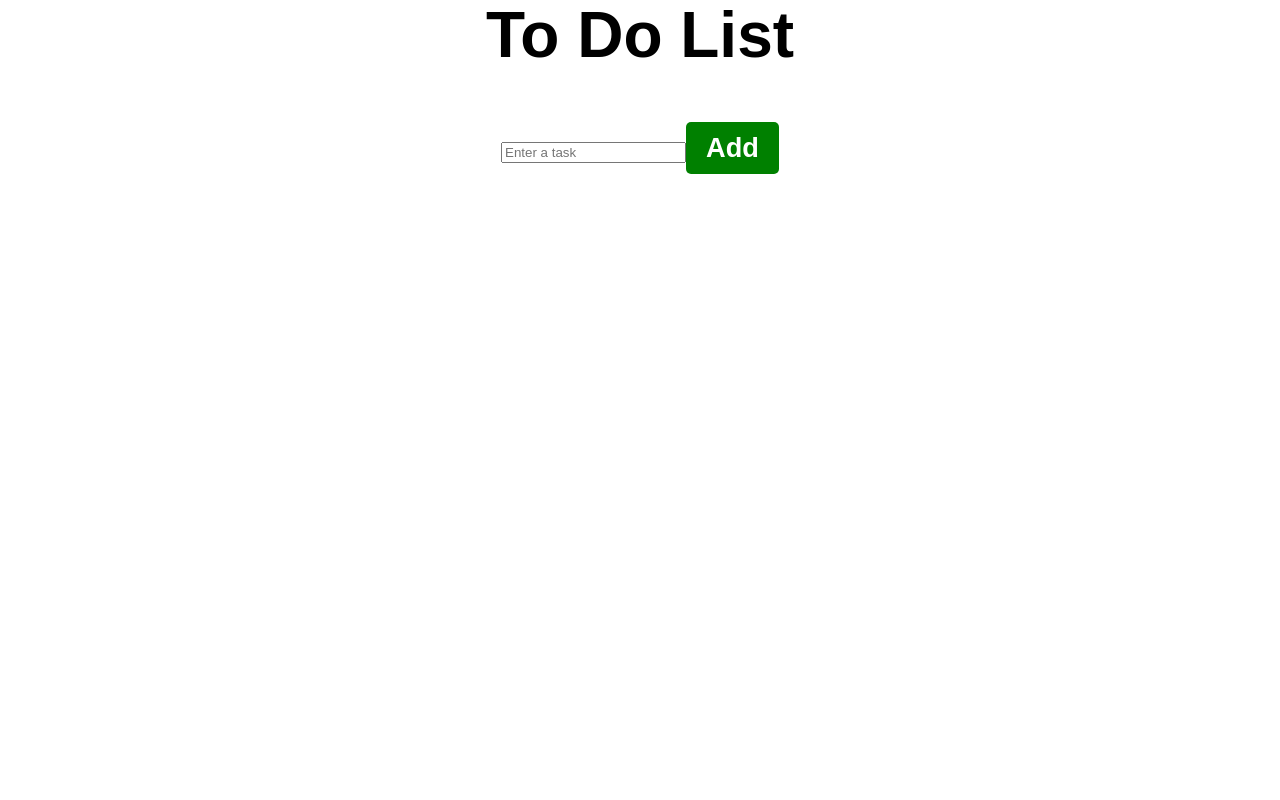
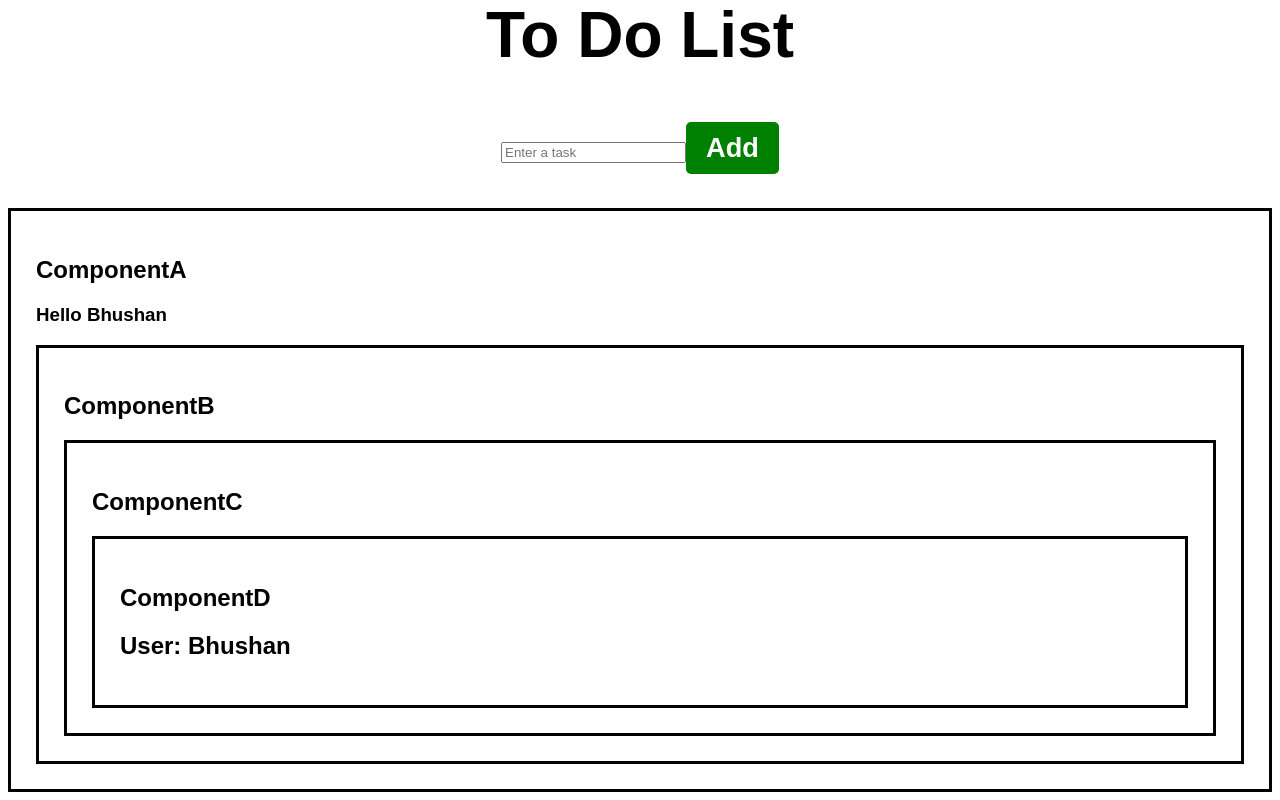
Before and after one commit to bhushank12/ReactLearning, a React (Vite) app: page / in a window 1280 px wide. Shown: the part 898-1698 px from the top of the page. Before the commit the page ends 1088 px from the top, so only its background shows below. Built offline with nearby package versions, Linux system fonts and the light colour scheme.

Commit message:
use context learning practise code

```diff
--- a/src/App.jsx
+++ b/src/App.jsx
@@ -2,6 +2,7 @@ import Counter from "./Counter.jsx"
 import OnChangeComponent from "./OnChangeComponent.jsx";
 import ColorPicker from "./ColorPicker.jsx";
 import ToDoList from "./ToDoList.jsx";
+import ComponentA from "./ComponentA.jsx";
 
 function App() {
   return(
@@ -13,6 +14,8 @@ function App() {
       <ColorPicker></ColorPicker>
       <br></br>
       <ToDoList></ToDoList>
+      <br></br>
+      <ComponentA></ComponentA>
     </>
   )
 }
--- /dev/null
+++ b/src/ComponentA.jsx
@@ -0,0 +1,20 @@
+import { useState, createContext } from "react";
+import ComponentB from "./ComponentB.jsx";
+export const UserContext = createContext();
+
+function ComponentA() {
+    const [user, setUser] = useState("Bhushan");
+    return(
+        <>
+            <div className="box">
+                <h2>ComponentA</h2>
+                <h3>Hello {user}</h3>
+                <UserContext.Provider value={user}>
+                    <ComponentB></ComponentB>
+                </UserContext.Provider>
+            </div>
+        </>
+    )
+}
+
+export default ComponentA;
--- /dev/null
+++ b/src/ComponentB.jsx
@@ -0,0 +1,14 @@
+import ComponentC from "./ComponentC.jsx";
+
+function ComponentB() {
+    return(
+        <>
+            <div className="box">
+                <h2>ComponentB</h2>
+                <ComponentC></ComponentC>
+            </div>
+        </>
+    )
+}
+
+export default ComponentB;
--- /dev/null
+++ b/src/ComponentC.jsx
@@ -0,0 +1,14 @@
+import ComponentD from "./ComponentD.jsx";
+
+function ComponentC() {
+    return(
+        <>
+            <div className="box">
+                <h2>ComponentC</h2>
+                <ComponentD></ComponentD>
+            </div>
+        </>
+    )
+}
+
+export default ComponentC;
--- /dev/null
+++ b/src/ComponentD.jsx
@@ -0,0 +1,17 @@
+import React, {useContext} from 'react';
+import {UserContext} from './ComponentA';
+
+function ComponentD() {
+    const user = useContext(UserContext);
+
+    return(
+        <>
+            <div className="box">
+                <h2>ComponentD</h2>
+                <h2>User: {user}</h2>
+            </div>
+        </>
+    )
+}
+
+export default ComponentD;
--- a/src/index.css
+++ b/src/index.css
@@ -125,3 +125,8 @@ li {
 .text {
     flex: 1;
 }
+
+.box {
+    padding: 25px;
+    border: 3px solid;
+}
```
